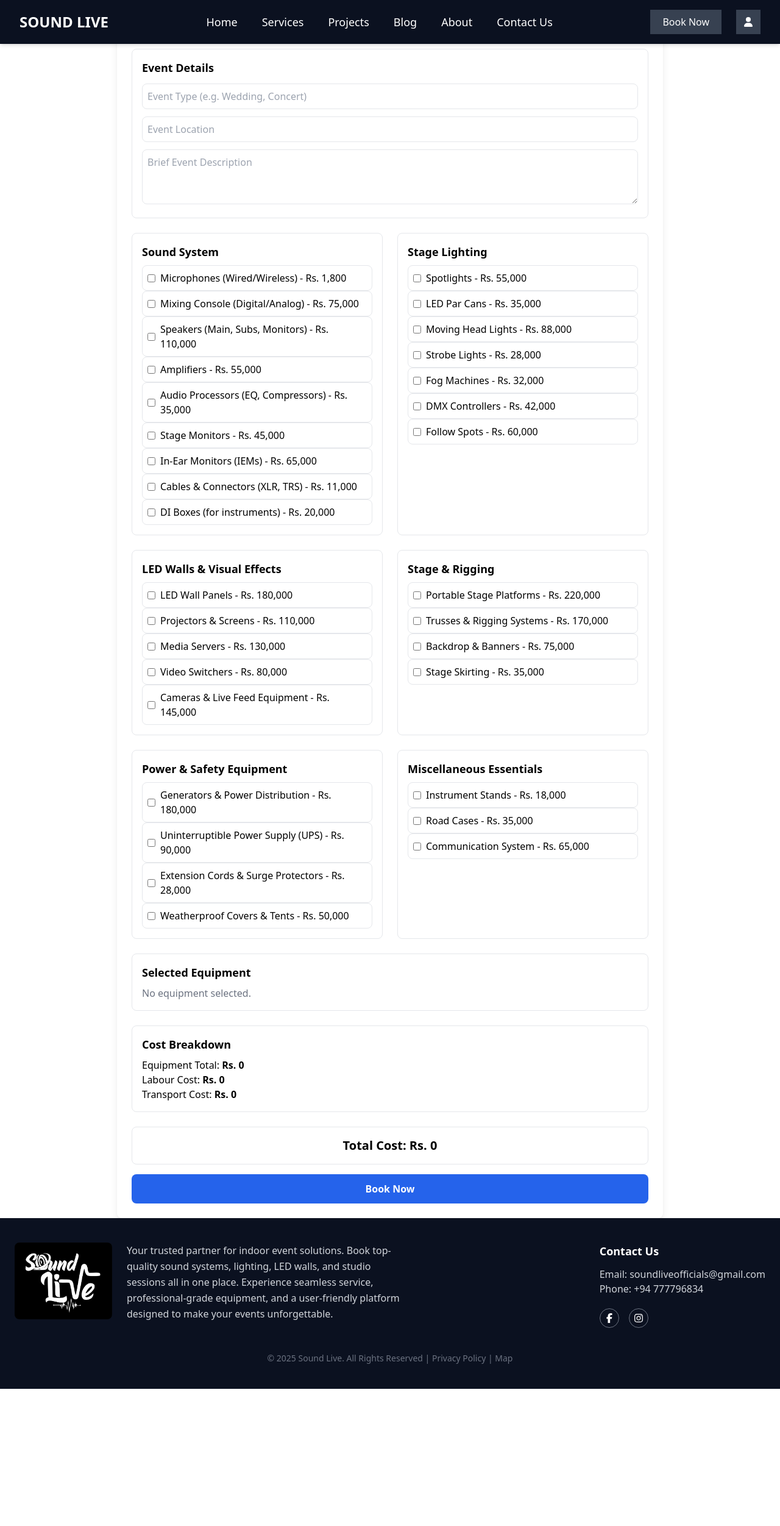
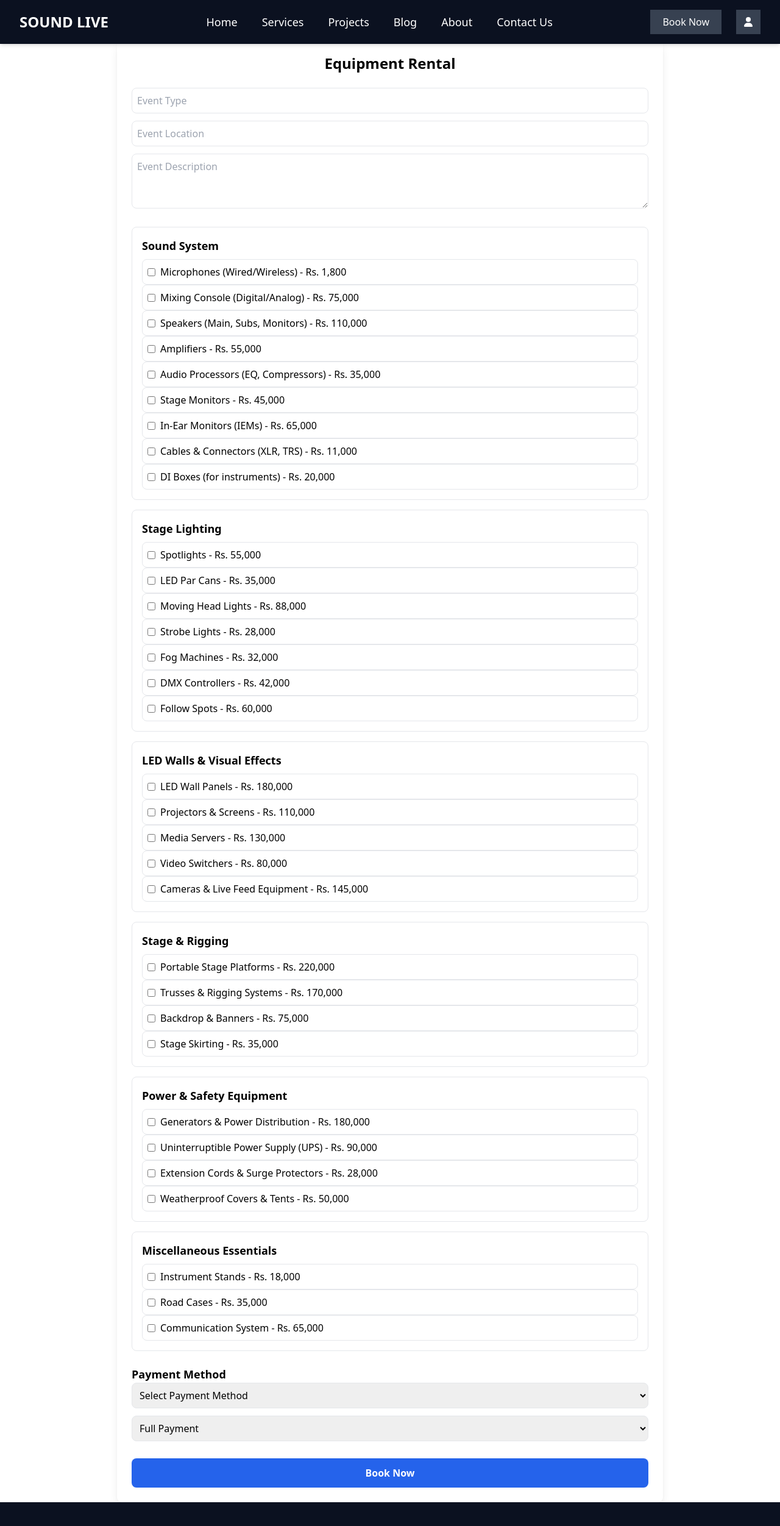
Before and after one commit to Pramodmendis/sound-live-sl, a React (Create React App) app in the folder frontend/: page /equipment-rental in a window 1280 px wide. Shown: the top 2503 px of the page at 61% size. Before the commit the page ends 2278 px from the top, so only its background shows below. Built offline with nearby package versions, Linux system fonts and the light colour scheme.

Commit message:
Add payment metthod
To Equipment rental

```diff
--- a/frontend/package.json
+++ b/frontend/package.json
@@ -7,6 +7,8 @@
     "@fortawesome/free-brands-svg-icons": "^6.7.2",
     "@fortawesome/free-solid-svg-icons": "^6.7.2",
     "@fortawesome/react-fontawesome": "^0.2.2",
+    "@stripe/react-stripe-js": "^3.1.1",
+    "@stripe/stripe-js": "^5.6.0",
     "@testing-library/dom": "^10.4.0",
     "@testing-library/jest-dom": "^6.6.3",
     "@testing-library/react": "^16.2.0",
--- a/frontend/src/pages/EquipmentRental.js
+++ b/frontend/src/pages/EquipmentRental.js
@@ -65,11 +65,16 @@ const equipmentCategories = [
   },
 ];
 
+
 const EquipmentRental = () => {
   const [selectedEquipment, setSelectedEquipment] = useState([]);
   const [eventType, setEventType] = useState("");
   const [eventLocation, setEventLocation] = useState("");
   const [eventDescription, setEventDescription] = useState("");
+  const [paymentMethod, setPaymentMethod] = useState("");
+  const [cardDetails, setCardDetails] = useState({ cardNumber: "", expiry: "", cvv: "", name: "" });
+  const [paymentReceipt, setPaymentReceipt] = useState(null);
+  const [paymentType, setPaymentType] = useState("full");
 
   const toggleEquipment = (item) => {
     setSelectedEquipment((prev) =>
@@ -77,35 +82,46 @@ const EquipmentRental = () => {
     );
   };
 
-  const labourCost = selectedEquipment.length * 1800;
-  const transportCost = selectedEquipment.length > 0 ? 5000 : 0;
-  const equipmentTotal = selectedEquipment.reduce((sum, item) => sum + item.price, 0);
-  const totalCost = equipmentTotal + labourCost + transportCost;
+  const totalCost = selectedEquipment.reduce((sum, item) => sum + item.price, 0);
+  const finalCost = paymentType === "advance" ? totalCost * 0.5 : totalCost;
 
   const handleBooking = () => {
     if (!eventType || !eventLocation || !eventDescription) {
       alert("Please fill in all event details before booking.");
       return;
     }
-
     if (selectedEquipment.length === 0) {
       alert("Please select at least one item before booking.");
       return;
     }
+    if (paymentMethod === "cash" && !paymentReceipt) {
+      alert("Please upload the payment receipt.");
+      return;
+    }
 
-    alert(`Booking confirmed for ${eventType} at ${eventLocation}!\nTotal cost: Rs. ${totalCost.toLocaleString()}`);
+    console.log("Booking Details:", {
+      eventType,
+      eventLocation,
+      eventDescription,
+      selectedEquipment,
+      totalCost,
+      finalCost,
+      paymentMethod,
+      cardDetails,
+      paymentReceipt,
+    });
+
+    alert(`Booking confirmed! Total cost: Rs. ${finalCost.toLocaleString()}`);
   };
 
   return (
-    <div className="max-w-4xl mx-auto p-6 bg-white shadow-lg rounded-lg">
-      <h2 className="text-2xl font-bold text-center mb-6 text-black">Equipment Rental (Sri Lanka 🇱🇰)</h2>
+    <div className="max-w-4xl mx-auto p-6 bg-white shadow-lg rounded-lg mt-16">
+      <h2 className="text-2xl font-bold text-center mb-6 text-black">Equipment Rental</h2>
 
-      {/* Event Details Form */}
-      <div className="mb-6 p-4 bg-white rounded-lg border">
-        <h3 className="text-lg font-bold text-black mb-3">Event Details</h3>
+      <div className="mb-6">
         <input
           type="text"
-          placeholder="Event Type (e.g. Wedding, Concert)"
+          placeholder="Event Type"
           value={eventType}
           onChange={(e) => setEventType(e.target.value)}
           className="w-full border p-2 rounded-lg mb-3"
@@ -118,7 +134,7 @@ const EquipmentRental = () => {
           className="w-full border p-2 rounded-lg mb-3"
         />
         <textarea
-          placeholder="Brief Event Description"
+          placeholder="Event Description"
           value={eventDescription}
           onChange={(e) => setEventDescription(e.target.value)}
           className="w-full border p-2 rounded-lg"
@@ -126,10 +142,8 @@ const EquipmentRental = () => {
         />
       </div>
 
-      {/* Equipment Selection */}
-      <div className="grid grid-cols-1 md:grid-cols-2 gap-6">
       {equipmentCategories.map((category, index) => (
-          <div key={index} className="bg-white p-4 rounded-lg border">
+        <div key={index} className="bg-white p-4 rounded-lg border mb-4">
           <h3 className="text-lg font-bold mb-2 text-black">{category.category}</h3>
           {category.items.map((item) => (
             <label key={item.id} className="flex items-center space-x-2 border p-2 rounded-lg cursor-pointer">
@@ -144,40 +158,63 @@ const EquipmentRental = () => {
           ))}
         </div>
       ))}
+
+      <div className="mt-6">
+        <h3 className="text-lg font-bold">Payment Method</h3>
+        <select className="border p-2 w-full rounded-lg mb-3" onChange={(e) => setPaymentMethod(e.target.value)}>
+          <option value="">Select Payment Method</option>
+          <option value="card">Credit/Debit Card</option>
+          <option value="cash">Cash Deposit</option>
+        </select>
+
+        {paymentMethod === "card" && (
+          <div>
+            <input
+              type="text"
+              placeholder="Card Number"
+              className="w-full border p-2 rounded-lg mb-2"
+              value={cardDetails.cardNumber}
+              onChange={(e) => setCardDetails({ ...cardDetails, cardNumber: e.target.value })}
+            />
+            <input
+              type="text"
+              placeholder="Expiry Date (MM/YY)"
+              className="w-full border p-2 rounded-lg mb-2"
+              value={cardDetails.expiry}
+              onChange={(e) => setCardDetails({ ...cardDetails, expiry: e.target.value })}
+            />
+            <input
+              type="text"
+              placeholder="CVV"
+              className="w-full border p-2 rounded-lg mb-2"
+              value={cardDetails.cvv}
+              onChange={(e) => setCardDetails({ ...cardDetails, cvv: e.target.value })}
+            />
+            <input
+              type="text"
+              placeholder="Cardholder Name"
+              className="w-full border p-2 rounded-lg mb-2"
+              value={cardDetails.name}
+              onChange={(e) => setCardDetails({ ...cardDetails, name: e.target.value })}
+            />
+          </div>
+        )}
+
+        {paymentMethod === "cash" && (
+          <input
+            type="file"
+            className="w-full border p-2 rounded-lg mb-2"
+            onChange={(e) => setPaymentReceipt(e.target.files[0])}
+          />
+        )}
+
+        <select className="border p-2 w-full rounded-lg mb-3" onChange={(e) => setPaymentType(e.target.value)}>
+          <option value="full">Full Payment</option>
+          <option value="advance">Advance Payment (50%)</option>
+        </select>
       </div>
 
-      {/* Selected Items */}
-      <div className="mt-6 p-4 bg-white rounded-lg border">
-        <h3 className="text-lg font-bold text-black">Selected Equipment</h3>
-        {selectedEquipment.length > 0 ? (
-          <ul className="list-disc ml-6 mt-2 text-black">
-            {selectedEquipment.map((item) => (
-              <li key={item.id}>{item.name} - Rs. {item.price.toLocaleString()}</li>
-            ))}
-          </ul>
-        ) : (
-          <p className="text-gray-500 mt-2">No equipment selected.</p>
-        )}
-      </div>
-
-      {/* Cost Breakdown */}
-      <div className="mt-6 p-4 bg-white rounded-lg border">
-        <h3 className="text-lg font-bold text-black">Cost Breakdown</h3>
-        <p className="text-black mt-2">Equipment Total: <strong>Rs. {equipmentTotal.toLocaleString()}</strong></p>
-        <p className="text-black">Labour Cost: <strong>Rs. {labourCost.toLocaleString()}</strong></p>
-        <p className="text-black">Transport Cost: <strong>Rs. {transportCost.toLocaleString()}</strong></p>
-      </div>
-
-      {/* Total Cost */}
-      <div className="p-4 mt-6 bg-white rounded-lg text-center border">
-        <h3 className="text-xl font-bold text-black">Total Cost: Rs. {totalCost.toLocaleString()}</h3>
-      </div>
-
-      {/* Book Now Button */}
-      <button
-        onClick={handleBooking}
-        className="w-full bg-blue-600 text-white font-bold py-3 rounded-lg mt-4 hover:bg-blue-700 transition duration-300"
-      >
+      <button onClick={handleBooking} className="w-full bg-blue-600 text-white font-bold py-3 rounded-lg mt-4">
         Book Now
       </button>
     </div>
```
Also changed, not shown: 1 other file (tests, documents, lock files or other folders). Lines whose indentation alone changed are shown as unchanged.
